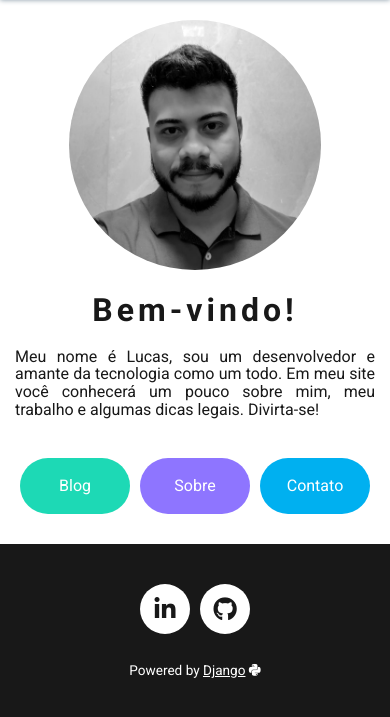
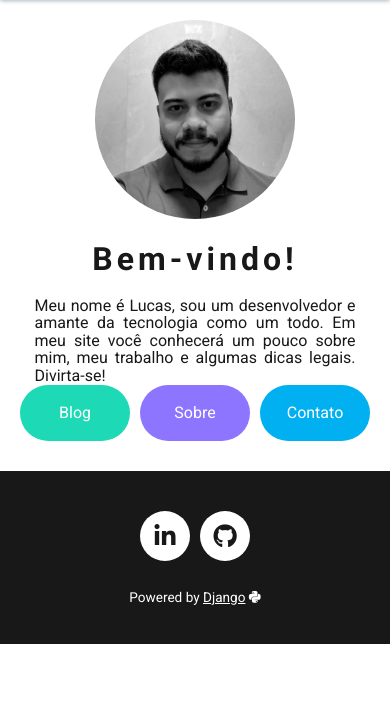
Before and after one commit to LucasAlmeidaSar/blogDjango, a Django app: page / in a window 390 px wide. Shown: the part 60-777 px from the top of the page. Run offline with Django 3.2, Linux system fonts and the light colour scheme.

Commit message:
Ajuste na home para mobile

```diff
--- a/templates/static/css/home.css
+++ b/templates/static/css/home.css
@@ -109,15 +109,13 @@ body{
         flex-wrap: wrap;
     }
     .imagem {
-        width: 100%;
-        min-width: 250px;
-        max-width: 100%;
-        max-height: 500px;
+        min-width: 100px;
+        max-width: 200px;
+        max-height: 200px;
         object-fit: cover;
         object-position: center;
         user-select: none;
-        height: 250px;
-    }
+  }
     .image-wrapper {
         margin-right: 0px;
     }
@@ -130,6 +128,8 @@ body{
     }
     .main-text {
         line-height: 1.1;
+        width: 90%;
+        margin: 0 auto;
     }
     .menu {
         justify-content: center;
```
